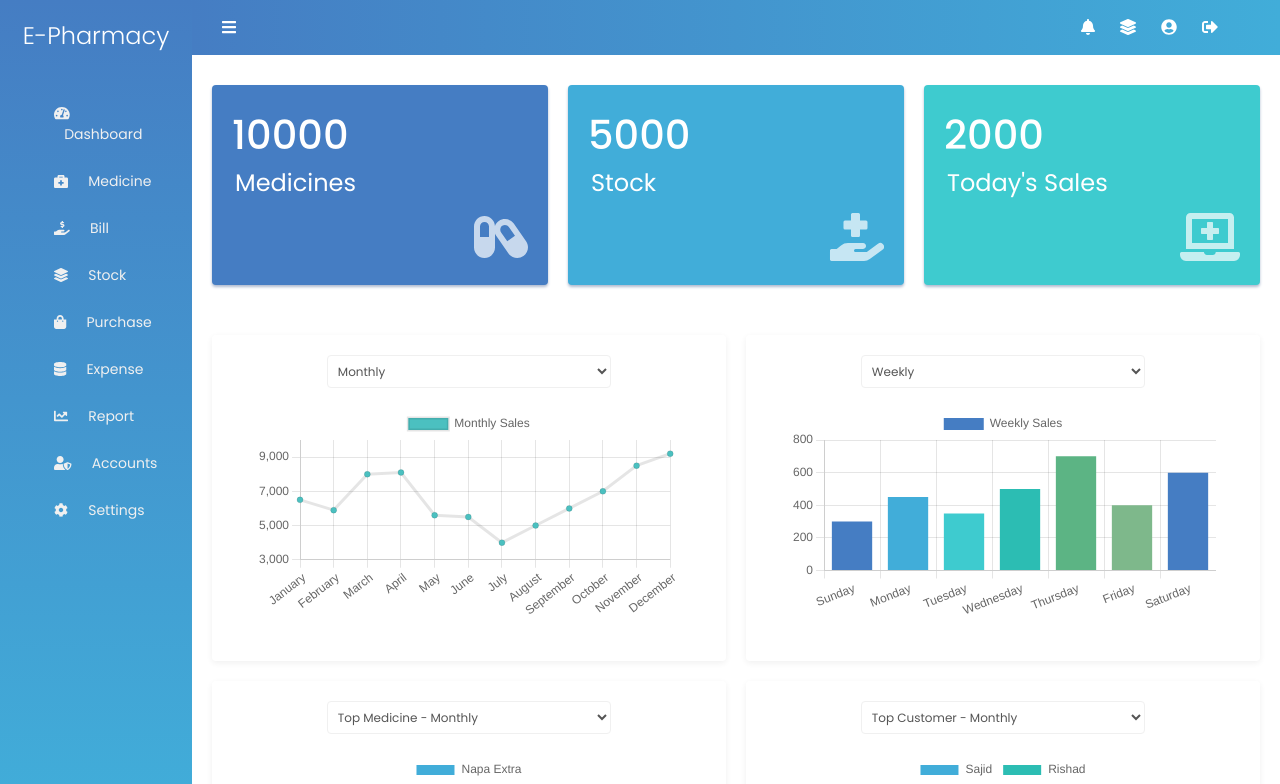
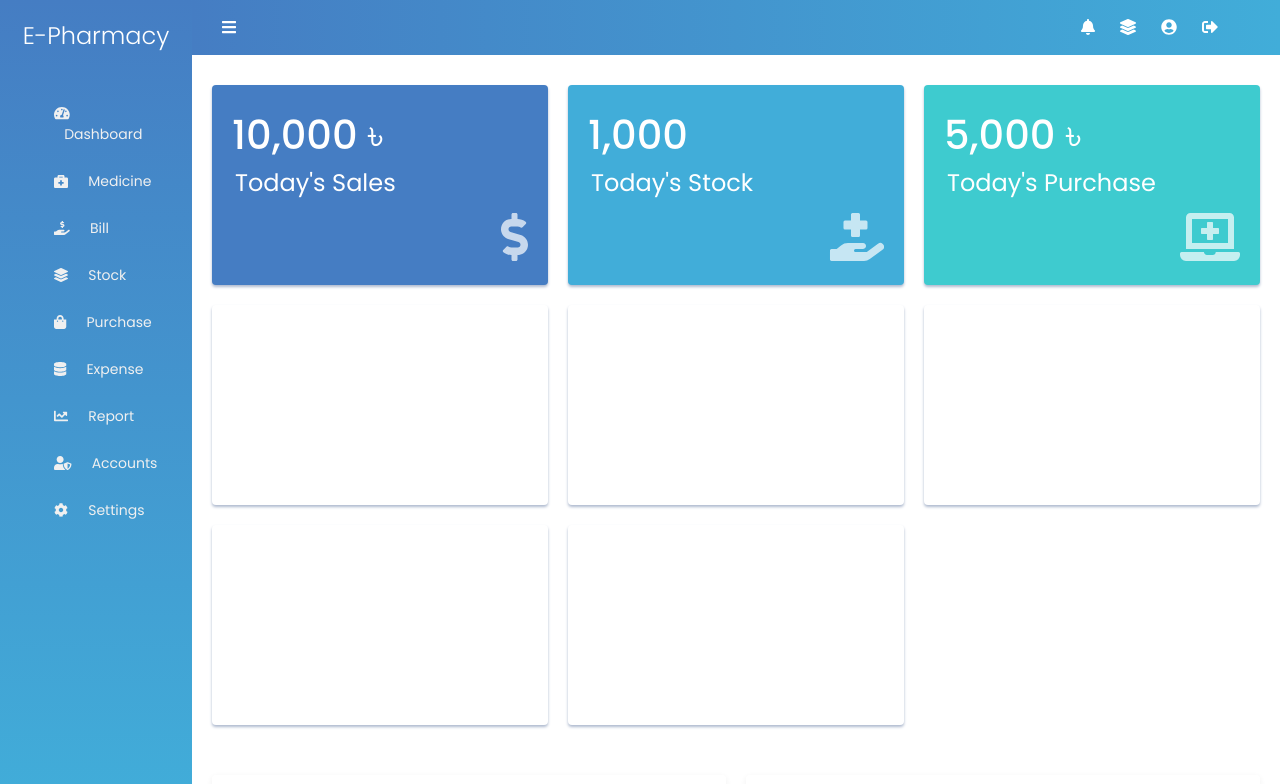
Before and after one commit to tanjimulislam55/pharmacy-frontend, a React (Create React App) app: page / in a window 1280 px wide. Shown: the top 784 px of the page. Built offline with nearby package versions, Linux system fonts and the light colour scheme.

Commit message:
add: five new grid panel added

```diff
--- a/src/components/Dashboard/DashboardItem/DashboardItem.jsx
+++ b/src/components/Dashboard/DashboardItem/DashboardItem.jsx
@@ -1,4 +1,12 @@
-import { faCapsules, faHandHoldingMedical, faLaptopMedical } from '@fortawesome/free-solid-svg-icons'
+import {
+    faCapsules,
+    faCube,
+    faCubes,
+    faDollarSign,
+    faHandHoldingMedical,
+    faHandHoldingUsd,
+    faLaptopMedical,
+} from '@fortawesome/free-solid-svg-icons'
 import { FontAwesomeIcon } from '@fortawesome/react-fontawesome'
 import classes from './DashboardItem.module.css'
 
@@ -6,8 +14,50 @@ const DashboardItem = () => {
     return (
         <div className={classes.dashContainer}>
             <div className={classes.dashBox}>
-                <div className={classes.itemNumber}>10000</div>
-                <div className={classes.itemName}>Medicines</div>
+                <div className={classes.itemNumber}>
+                    10,000 <span>৳</span>
+                </div>
+                <div className={classes.itemName}>Today's Sales</div>
+
+                <div className={classes.itemIcon}>
+                    <FontAwesomeIcon icon={faDollarSign} />
+                </div>
+            </div>
+            <div className={classes.dashBox}>
+                <div div className={classes.itemNumber}>
+                    1,000
+                </div>
+                <div className={classes.itemName}>Today's Stock</div>
+
+                <div className={classes.itemIcon}>
+                    <FontAwesomeIcon icon={faHandHoldingMedical} />
+                </div>
+            </div>
+            <div className={classes.dashBox}>
+                <div div className={classes.itemNumber}>
+                    5,000 <span>৳</span>
+                </div>
+                <div className={classes.itemName}>Today's Purchase</div>
+
+                <div className={classes.itemIcon}>
+                    <FontAwesomeIcon icon={faLaptopMedical} />
+                </div>
+            </div>
+            <div className={classes.dashBox}>
+                <div div className={classes.itemNumber}>
+                    30,000 <span>৳</span>
+                </div>
+                <div className={classes.itemName}>Total Sale</div>
+
+                <div className={classes.itemIcon}>
+                    <FontAwesomeIcon icon={faHandHoldingUsd} />
+                </div>
+            </div>
+            <div className={classes.dashBox}>
+                <div div className={classes.itemNumber}>
+                    10,000
+                </div>
+                <div className={classes.itemName}>Total Medicine</div>
 
                 <div className={classes.itemIcon}>
                     <FontAwesomeIcon icon={faCapsules} />
@@ -15,22 +65,32 @@ const DashboardItem = () => {
             </div>
             <div className={classes.dashBox}>
                 <div div className={classes.itemNumber}>
-                    5000
+                    20,000
                 </div>
-                <div className={classes.itemName}>Stock</div>
+                <div className={classes.itemName}>Total Stock</div>
 
                 <div className={classes.itemIcon}>
-                    <FontAwesomeIcon icon={faHandHoldingMedical} />
+                    <FontAwesomeIcon icon={faCubes} />
                 </div>
             </div>
             <div className={classes.dashBox}>
                 <div div className={classes.itemNumber}>
-                    2000
+                    50,000 <span>৳</span>
                 </div>
-                <div className={classes.itemName}>Today's Sales</div>
+                <div className={classes.itemName}>Stock Value</div>
 
                 <div className={classes.itemIcon}>
-                    <FontAwesomeIcon icon={faLaptopMedical} />
+                    <FontAwesomeIcon icon={faHandHoldingUsd} />
+                </div>
+            </div>
+            <div className={classes.dashBox}>
+                <div div className={classes.itemNumber}>
+                    500
+                </div>
+                <div className={classes.itemName}>Expired Stock</div>
+
+                <div className={classes.itemIcon}>
+                    <FontAwesomeIcon icon={faHandHoldingUsd} />
                 </div>
             </div>
         </div>
```
